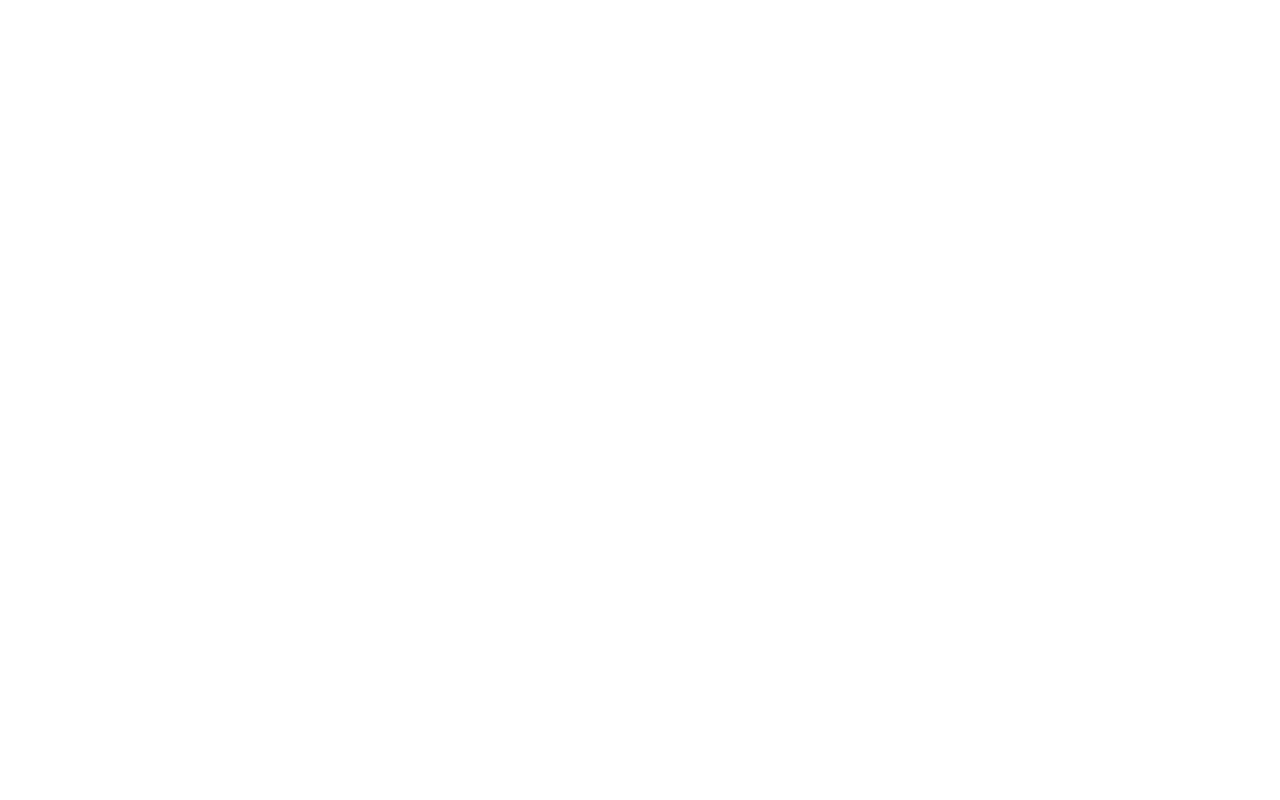
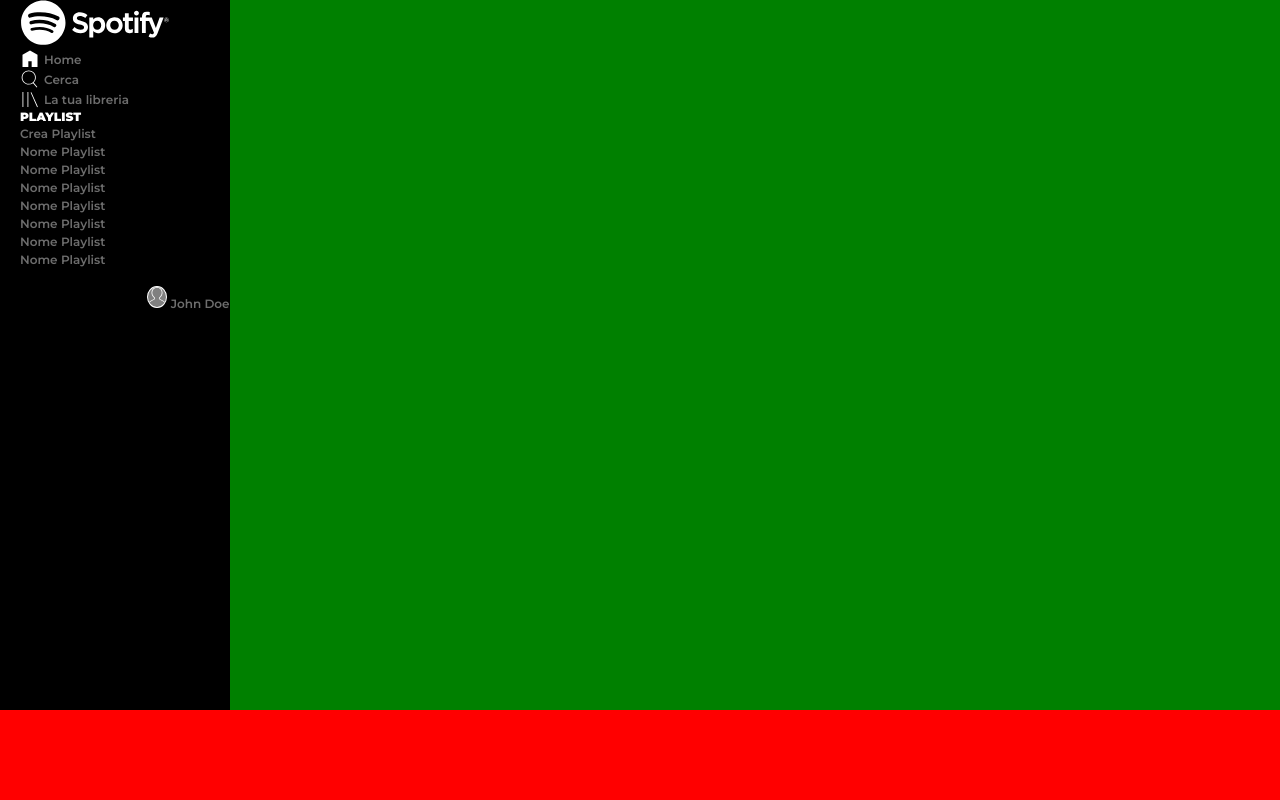
Before and after one commit to MarcoHijacker/html-css-spotifyweb, a plain HTML site: page index.html in a window 1280 px wide. Drawn offline with Linux system fonts and the light colour scheme.

Commit message:
Struttura + inizio frame.

```diff
--- a/css/main.css
+++ b/css/main.css
@@ -7,9 +7,98 @@
   padding: 0;
   box-sizing: border-box;
 }
-
 body {
   font-family: Montserrat;
+  width: 100%;
+  height: 100vh;
 }
 
-/* Header */
+/* Main */
+
+main {
+  height: calc(100% - 90px);
+  width: 100%;
+  overflow: hidden;
+}
+.wrapper-up {
+  width: 100%;
+  height: 100%;
+}
+.wrapper-up:after {
+  content: "";
+  display: table;
+  clear: both;
+}
+
+/* Sezione Frame */
+#frame {
+  background-color: black;
+  width: 230px;
+  height: 100%;
+  float: left;
+  display: flex;
+  flex-direction: column;
+  font-size: 14px;
+  padding-left: 20px;
+  align-content: space-around;
+}
+#frame a {
+  color: #6d6d6d;
+  text-decoration: none;
+  font-size: 12px;
+  font-weight: 600;
+}
+#frame a:hover {
+  color: white;
+  text-decoration: none;
+}
+.logo img {
+  width: 150px;
+  height: auto;
+}
+.navigation ul li a {
+  display: flex;
+  align-items: center;
+}
+.navigation ul li a span {
+  padding-top: 2px;
+  padding-left: 4px;
+}
+.navigation ul li img {
+  width: 20px;
+  height: auto;
+}
+.owner {
+  align-self: flex-end;
+}
+.owner-info a img {
+  width: 20px;
+  height: auto;
+  border: solid 1px white;
+  border-radius: 50%;
+  background-color: gray;
+}
+.sect-title {
+  color: white;
+  font-size: 12px;
+  font-weight: 800;
+}
+#content {
+  background: green;
+  width: calc(100% - 230px);
+  height: 100%;
+  float: left;
+}
+
+/* Footer */
+
+footer {
+  width: 100%;
+  height: 90px;
+  position: fixed;
+  z-index: 900;
+  background-color: red;
+}
+#player {
+  background-color: darkgray;
+}
--- a/index.html
+++ b/index.html
@@ -10,7 +10,64 @@
 	</head>
 	<body>
 
+		<main>
 
+			<div class="wrapper-up">
+
+				<section id="frame">
+					<div class="logo">
+						<a href="#"><img src="img/logo.svg" alt="logo"></a>
+					</div>
+					<div class="navigation">
+						<ul>
+							<li><a href="#"><img src="img/home.svg" alt="home"> <span>Home</span></a></li>
+							<li><a href="#"><img src="img/search.svg" alt="search"> <span>Cerca</span></a></li>
+							<li><a href="#"><img src="img/libreria.svg" alt="libreria"> <span>La tua libreria</span></a></li>
+						</ul>
+					</div>
+					<div class="playlist">
+						<div class="sect-title">PLAYLIST</div>
+						<ul>
+							<li><a href="#">Crea Playlist</a></li>
+							<li><a href="#">Nome Playlist</a></li>
+							<li><a href="#">Nome Playlist</a></li>
+							<li><a href="#">Nome Playlist</a></li>
+							<li><a href="#">Nome Playlist</a></li>
+							<li><a href="#">Nome Playlist</a></li>
+							<li><a href="#">Nome Playlist</a></li>
+							<li><a href="#">Nome Playlist</a></li>
+						</ul>
+					</div>
+					<div class="owner">
+						<div class="install">
+							Installa App
+						</div>
+						<div class="owner-info">
+							<a href="#"><img src="img/profile.svg" alt="profile"> <span>John Doe</span></a>
+						</div>
+					</div>
+
+				</section>
+
+				<section id="content">
+
+				</section>
+
+			</div>
+
+		</main>
+
+		<footer>
+
+			<div class="wrapper-down">
+
+				<section id="player">
+
+				</section>
+
+			</div>
+
+		</footer>
 
 	</body>
 </html>
```
